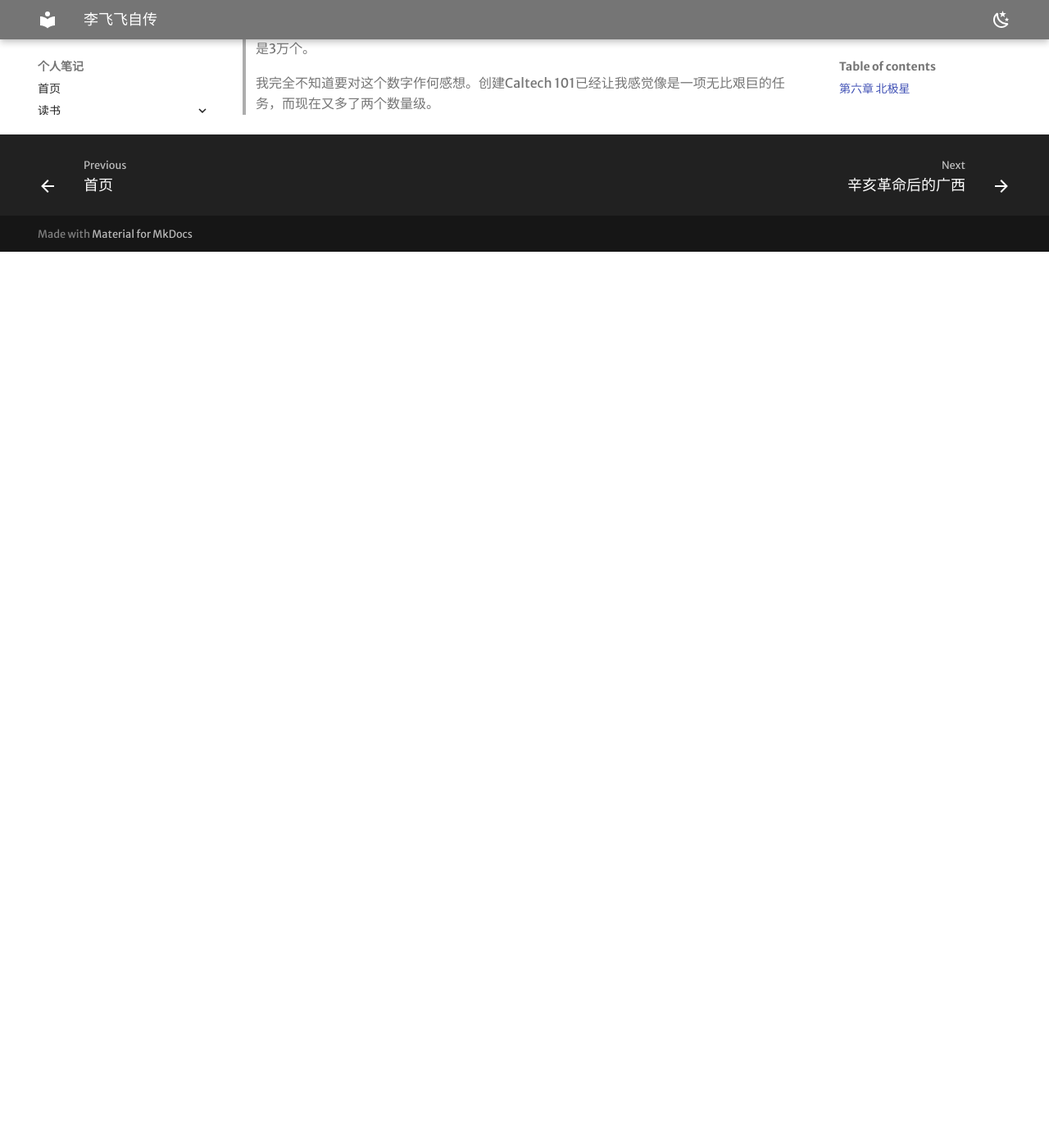
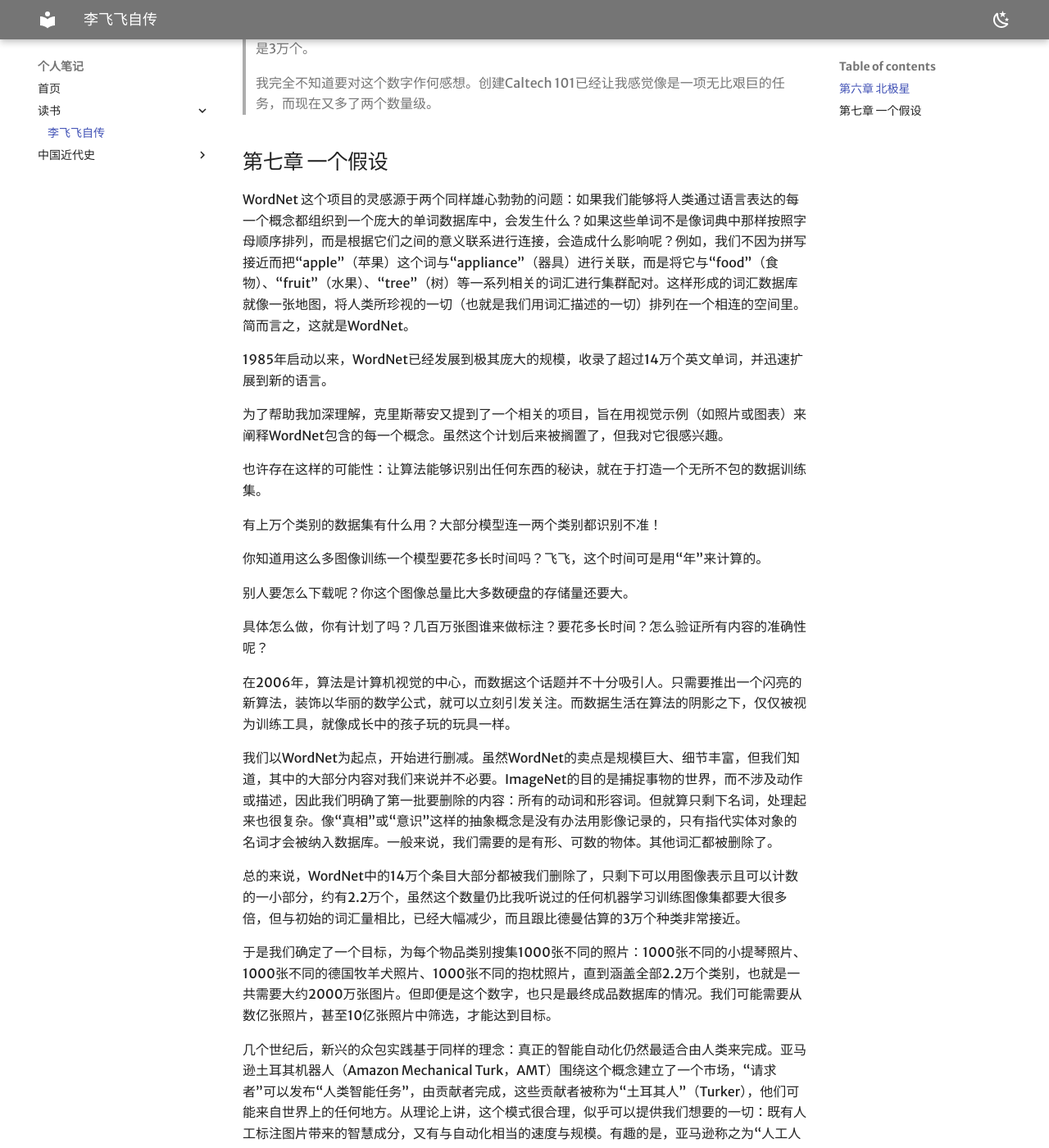
Before and after one commit to ruanyf/notes, an MkDocs documentation site: the page built from docs/读书/李飞飞自传.md, in a window 1280 px wide and 1400 px high, scrolled down 1364 px. Shown: the whole window at 82% size. Built offline with MkDocs 1.6.1 and Material for MkDocs 9.7.7, drawn with Linux system fonts in a browser that asks for light colours; some web fonts are replaced; before the commit the page ends 1671 px from its top, so only the background shows below that; some of the changed text lies outside the part shown.

Commit message:
checkpoint at 2025-04-16T08:28:36+0800

```diff
--- a/docs/读书/李飞飞自传.md
+++ b/docs/读书/李飞飞自传.md
@@ -31,3 +31,37 @@
 >是3万个。
 >
 >我完全不知道要对这个数字作何感想。创建Caltech 101已经让我感觉像是一项无比艰巨的任务，而现在又多了两个数量级。
+
+## 第七章 一个假设
+
+WordNet 这个项目的灵感源于两个同样雄心勃勃的问题：如果我们能够将人类通过语言表达的每一个概念都组织到一个庞大的单词数据库中，会发生什么？如果这些单词不是像词典中那样按照字母顺序排列，而是根据它们之间的意义联系进行连接，会造成什么影响呢？例如，我们不因为拼写接近而把“apple”（苹果）这个词与“appliance”（器具）进行关联，而是将它与“food”（食物）、“fruit”（水果）、“tree”（树）等一系列相关的词汇进行集群配对。这样形成的词汇数据库就像一张地图，将人类所珍视的一切（也就是我们用词汇描述的一切）排列在一个相连的空间里。简而言之，这就是WordNet。
+
+1985年启动以来，WordNet已经发展到极其庞大的规模，收录了超过14万个英文单词，并迅速扩展到新的语言。
+
+为了帮助我加深理解，克里斯蒂安又提到了一个相关的项目，旨在用视觉示例（如照片或图表）来阐释WordNet包含的每一个概念。虽然这个计划后来被搁置了，但我对它很感兴趣。
+
+也许存在这样的可能性：让算法能够识别出任何东西的秘诀，就在于打造一个无所不包的数据训练集。
+
+有上万个类别的数据集有什么用？大部分模型连一两个类别都识别不准！
+
+你知道用这么多图像训练一个模型要花多长时间吗？飞飞，这个时间可是用“年”来计算的。
+
+别人要怎么下载呢？你这个图像总量比大多数硬盘的存储量还要大。
+
+具体怎么做，你有计划了吗？几百万张图谁来做标注？要花多长时间？怎么验证所有内容的准确性呢？
+
+在2006年，算法是计算机视觉的中心，而数据这个话题并不十分吸引人。只需要推出一个闪亮的新算法，装饰以华丽的数学公式，就可以立刻引发关注。而数据生活在算法的阴影之下，仅仅被视为训练工具，就像成长中的孩子玩的玩具一样。
+
+我们以WordNet为起点，开始进行删减。虽然WordNet的卖点是规模巨大、细节丰富，但我们知道，其中的大部分内容对我们来说并不必要。ImageNet的目的是捕捉事物的世界，而不涉及动作或描述，因此我们明确了第一批要删除的内容：所有的动词和形容词。但就算只剩下名词，处理起来也很复杂。像“真相”或“意识”这样的抽象概念是没有办法用影像记录的，只有指代实体对象的名词才会被纳入数据库。一般来说，我们需要的是有形、可数的物体。其他词汇都被删除了。
+
+总的来说，WordNet中的14万个条目大部分都被我们删除了，只剩下可以用图像表示且可以计数的一小部分，约有2.2万个，虽然这个数量仍比我听说过的任何机器学习训练图像集都要大很多倍，但与初始的词汇量相比，已经大幅减少，而且跟比德曼估算的3万个种类非常接近。
+
+于是我们确定了一个目标，为每个物品类别搜集1000张不同的照片：1000张不同的小提琴照片、1000张不同的德国牧羊犬照片、1000张不同的抱枕照片，直到涵盖全部2.2万个类别，也就是一共需要大约2000万张图片。但即便是这个数字，也只是最终成品数据库的情况。我们可能需要从数亿张照片，甚至10亿张照片中筛选，才能达到目标。
+
+几个世纪后，新兴的众包实践基于同样的理念：真正的智能自动化仍然最适合由人类来完成。亚马逊土耳其机器人（Amazon Mechanical Turk，AMT）围绕这个概念建立了一个市场，“请求者”可以发布“人类智能任务”，由贡献者完成，这些贡献者被称为“土耳其人”（Turker），他们可能来自世界上的任何地方。从理论上讲，这个模式很合理，似乎可以提供我们想要的一切：既有人工标注图片带来的智慧成分，又有与自动化相当的速度与规模。有趣的是，亚马逊称之为“人工人工智能”，这个名字相当贴切。
+
+亚马逊土耳其机器人改变了一切。它把我们起初的大学生标注员队伍变成了一个由数十人、数百人、数千人组成的国际团队。随着我们获得的支持不断扩大，邓嘉给出的预计完成时间急剧缩短，先是15年，然后是10年、5年、2年，最后不到1年。这为我们提供了全新的视角来看待预算，彻底颠覆了ImageNet的成本效益。曾几何时，我们的预算只能招到几个标注员，连一个房间都站不满，而现在足以聘请一支遍布全球并通过互联网连接的众包团队。
+
+2009年6月，ImageNet的初始版本终于完成了，这在很大程度上得益于斯坦福大学提供的新研究资金。尽管我们一路上遇到了许多挑战，但我们最终成功达成了目标：收集了1500万张图片，涵盖了2.2万个不同类别。这些图片筛选自近10亿张候选图片，并由来自167个国家的4.8万多名全球贡献者进行了标注。ImageNet不仅在规模和多样性上达到了我们多年来梦寐以求的水平，还保持了一致的精确度：每张图片都经过了手工标注，并在层次结构中进行了组织，经过了三重验证。
+
+从数量上看，我们已经实现了既定目标，建立起了当时人工智能史上最大的人工编辑数据集。但在这些数字之外，最让我感动的成就是我们所构建的真实世界本体。这个本体是人类从零开始策划的，既包含视觉图像，又能传达逻辑概念，其唯一的目的就是教导机器。
```
Also changed, not shown: ().md (deleted), .trash/() 2.md (added), 1 other file.
